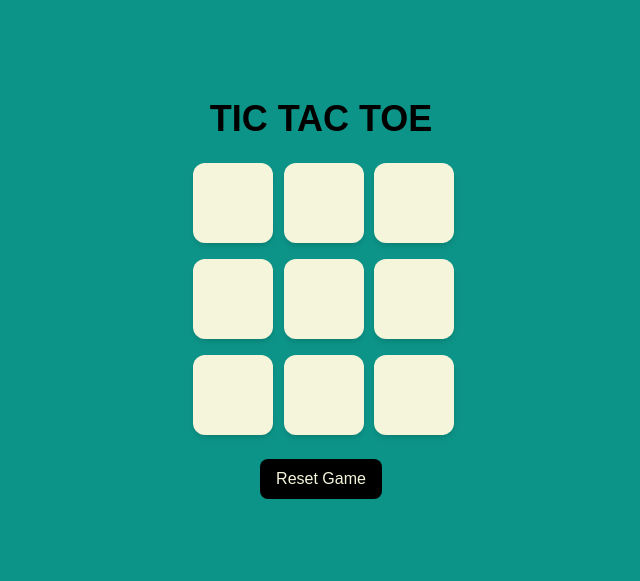
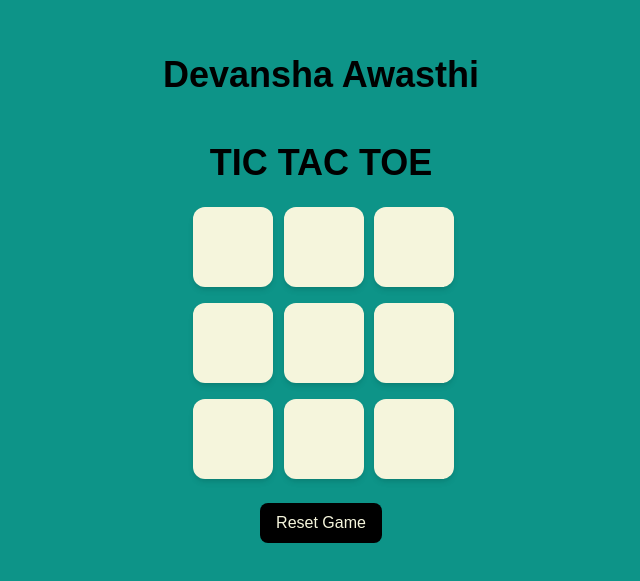
Before and after one commit to Devansha-Awasthi/Tic-Tac-Toe-NextJS, a Next.js app: page / in a window 1280 px wide. Shown: the part 113-694 px from the top of the page, without its empty margins (319-959 px from the left). Built offline with nearby package versions, Linux system fonts and the light colour scheme.

Commit message:
added my name

```diff
--- a/app/page.js
+++ b/app/page.js
@@ -87,6 +87,7 @@ export default function TicTacToe() {
           </button>
         </div>
       )}
+      <h1 className="text-4xl font-bold font-sans my-6 text-black">Devansha Awasthi</h1>
       <h1 className="text-4xl font-bold font-sans my-6 text-black">TIC TAC TOE</h1>
       <div className="grid grid-cols-3 gap-4 w-64">
         {board.map((value, index) => (
```
